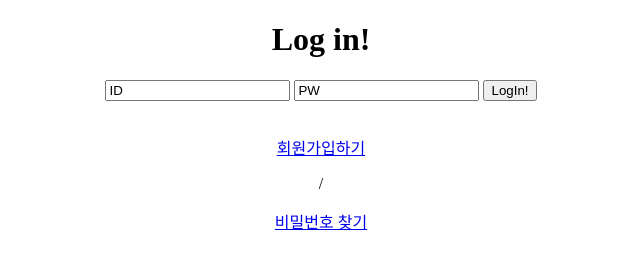
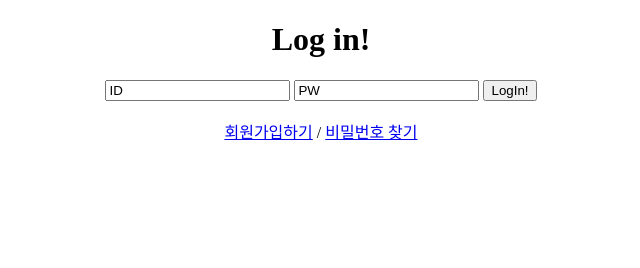
Before and after one commit to ljh8450/LogInPageProject, a plain HTML site: page public/index.html in a window 1280 px wide. Shown: the whole page, without its empty margins (319-959 px from the left). Drawn offline with Linux system fonts and the light colour scheme.

Commit message:
Update style.css

```diff
--- a/public/style.css
+++ b/public/style.css
@@ -1,4 +1,6 @@
 .main_holder {
     text-align: center;
-    text-align: center;
 }
+#no_enter {
+    display: inline;
+}
```
